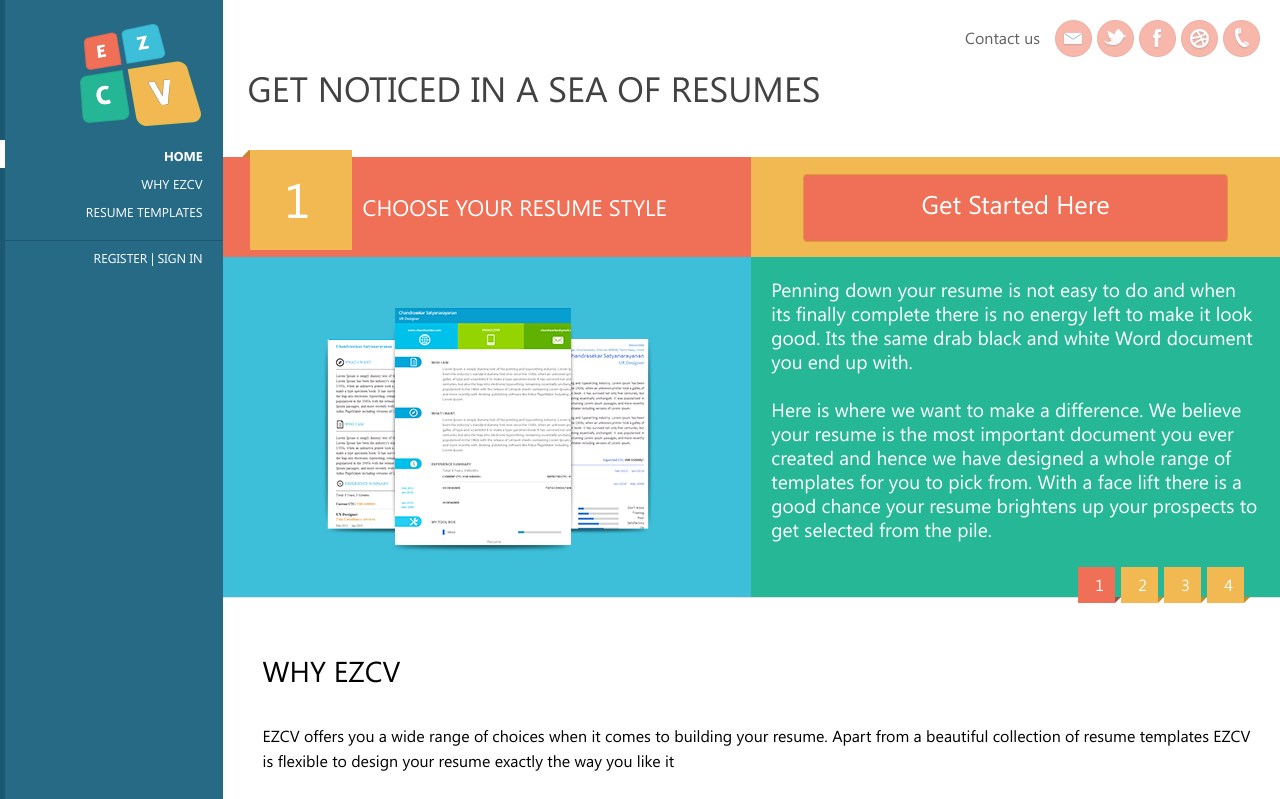
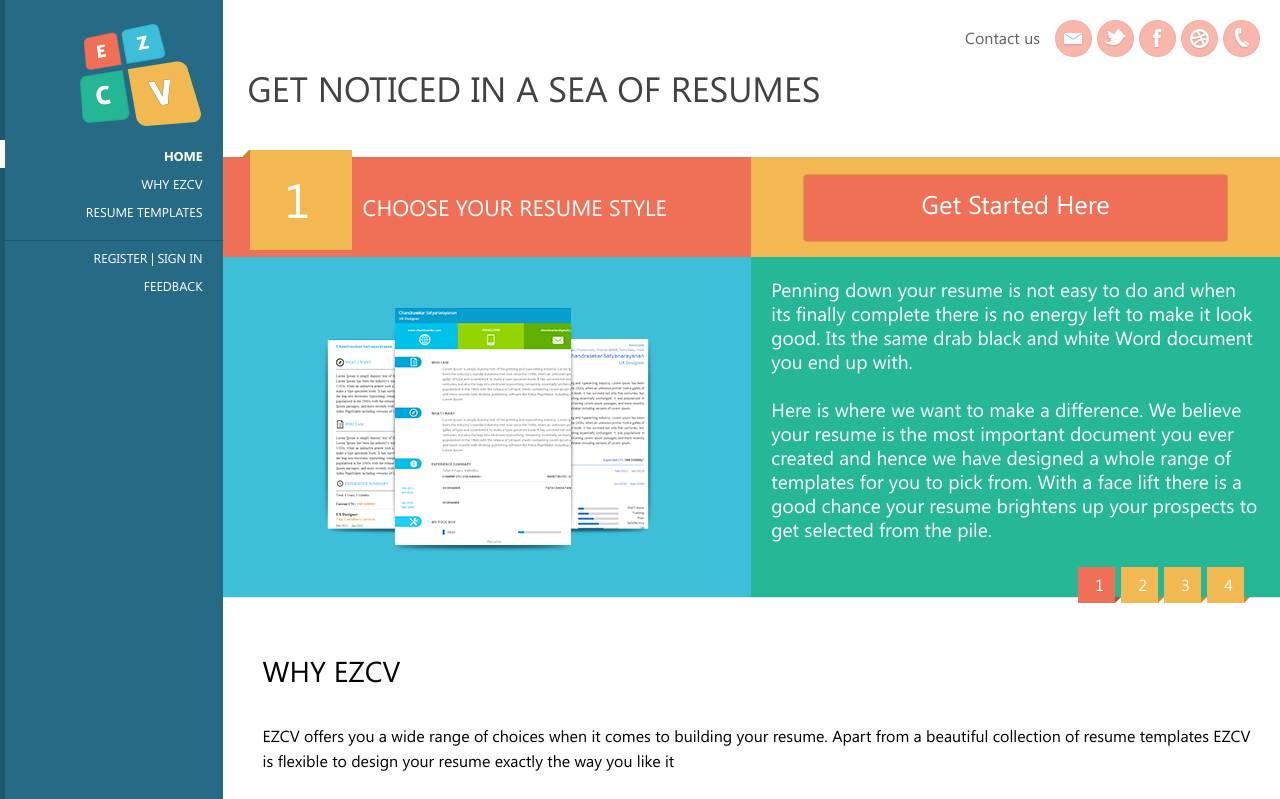
Before and after one commit to jrkphani/resume, a CodeIgniter app: page /resume/index.php/home/index in a window 1280 px wide. Shown: the top 799 px of the page. Run offline with CodeIgniter, Linux system fonts and the light colour scheme.

Commit message:
feedback link added

```diff
--- a/application/views/header.php
+++ b/application/views/header.php
@@ -39,6 +39,7 @@
 			<?php } else { ?>
 			<a href="<?php echo base_url('login'); ?>">Register | Sign in</a>
 			<?php } ?>
+			<a href="<?php echo base_url('feedback'); ?>">Feedback</a>
 		</nav>
 
 	</header>
```
